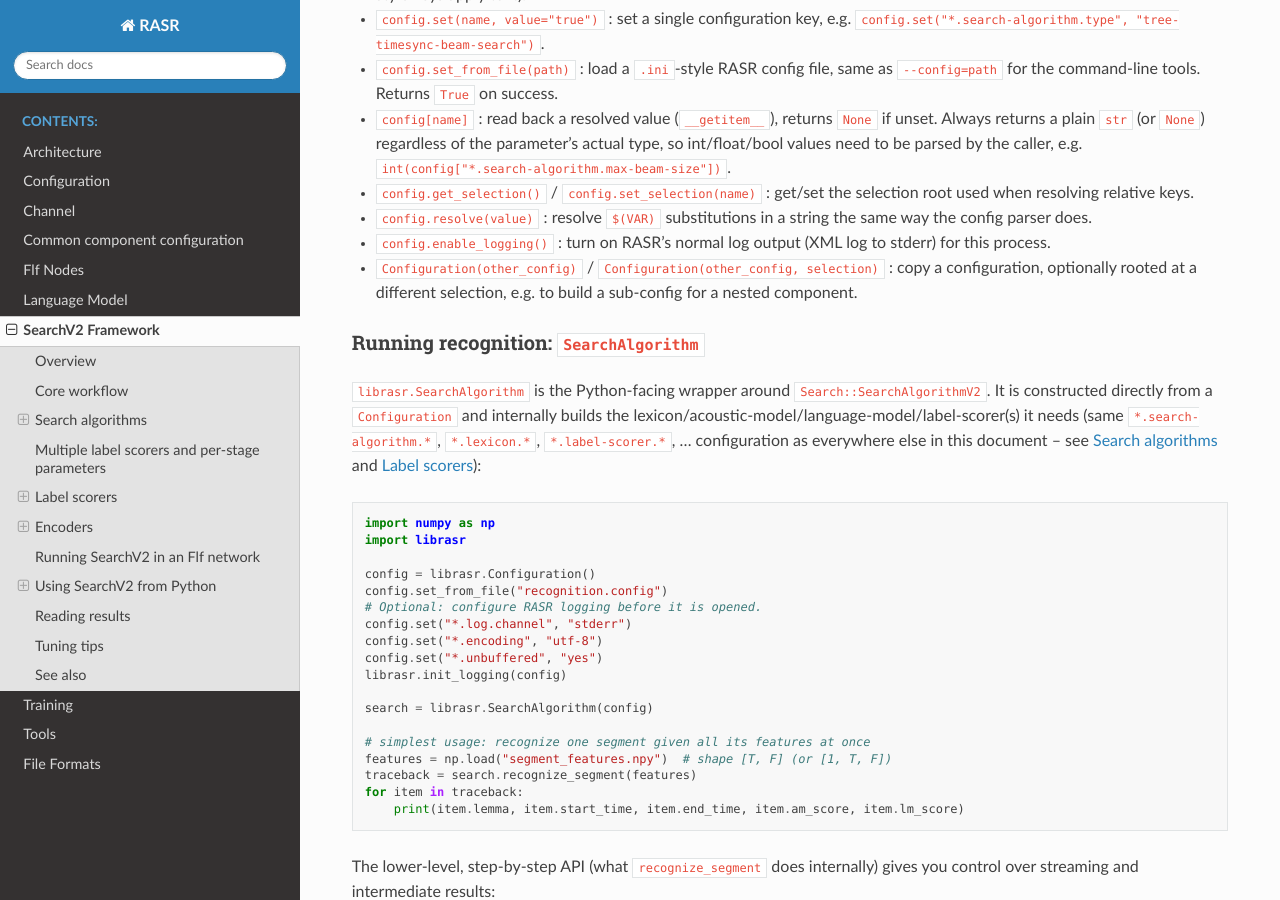
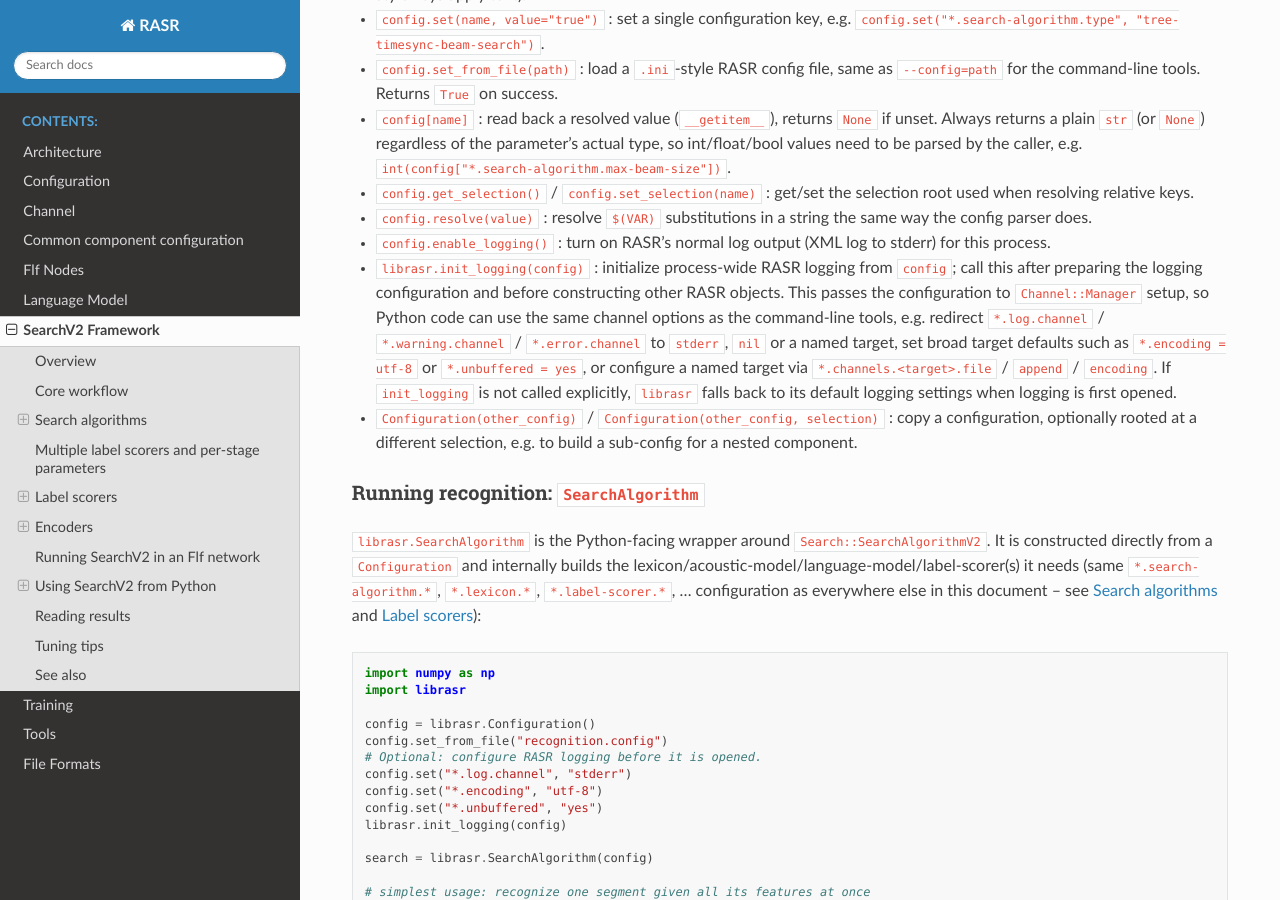
Before and after one commit to rwth-i6/rasr, a Sphinx documentation site: the page built from doc/search_v2.rst, in a window 1280 px wide and 900 px high, scrolled down 21090 px. Built offline with Sphinx 7.4.7 and the Read the Docs theme 3.1.0, drawn with Linux system fonts in a browser that asks for light colours.

Commit message:
Add back `init_logging` in docs

```diff
--- a/doc/search_v2.rst
+++ b/doc/search_v2.rst
@@ -1014,6 +1014,13 @@
 * ``config.get_selection()`` / ``config.set_selection(name)`` : get/set the selection root used when resolving relative keys.
 * ``config.resolve(value)`` : resolve ``$(VAR)`` substitutions in a string the same way the config parser does.
 * ``config.enable_logging()`` : turn on RASR's normal log output (XML log to stderr) for this process.
+* ``librasr.init_logging(config)`` : initialize process-wide RASR logging from ``config``; call this after preparing
+  the logging configuration and before constructing other RASR objects. This passes the configuration to
+  ``Channel::Manager`` setup, so Python code can use the same channel options as the command-line tools, e.g.
+  redirect ``*.log.channel`` / ``*.warning.channel`` / ``*.error.channel`` to ``stderr``, ``nil`` or a named target,
+  set broad target defaults such as ``*.encoding = utf-8`` or ``*.unbuffered = yes``, or configure a named target via
+  ``*.channels.<target>.file`` / ``append`` / ``encoding``. If ``init_logging`` is not called explicitly,
+  ``librasr`` falls back to its default logging settings when logging is first opened.
 * ``Configuration(other_config)`` / ``Configuration(other_config, selection)`` : copy a configuration, optionally
   rooted at a different selection, e.g. to build a sub-config for a nested component.
 
```
